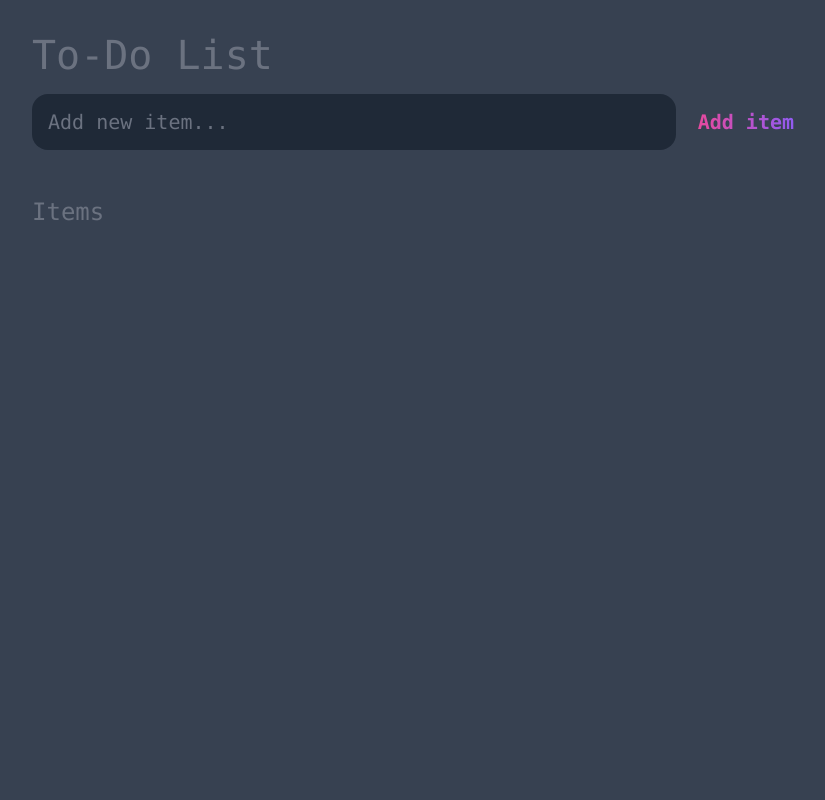
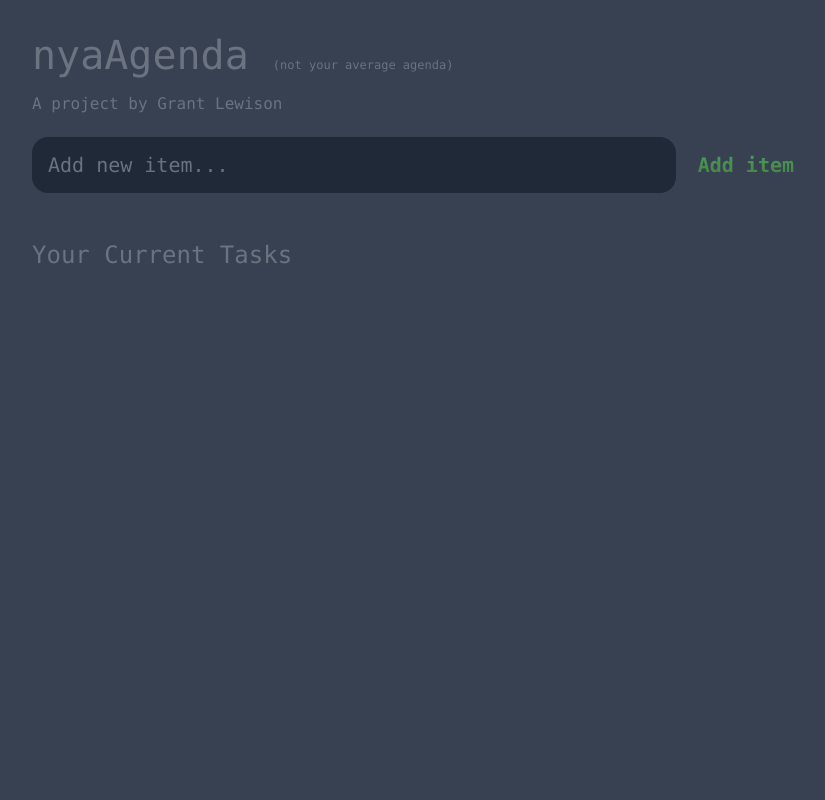
Before and after one commit to glew2/nyaAgenda, a PHP site: page / in a window 1280 px wide. Shown: the whole page, without its empty margins (224-1049 px from the left). Run offline with PHP 8.4, Linux system fonts and the light colour scheme.

Commit message:
Commit 3 Some style changes + failed to implement draggable

```diff
--- a/index.html
+++ b/index.html
@@ -9,7 +9,10 @@
 </head>
 <body>
 	<header>
-		<h1>To-Do List</h1>
+		<h1>nyaAgenda
+			<div class="subhead">(not your average agenda)</div>
+			<h3>A project by Grant Lewison</h3>
+		</h1>
 		<form id="new-item-form">
 			<input
 				type="text"
@@ -24,7 +27,7 @@
 	</header>
 	<main>
 		<section class="item-list">
-			<h2>Items</h2>
+			<h2>Your Current Tasks</h2>
 			<div id="items"></div>
 		</section>
 	</main>
--- a/main.css
+++ b/main.css
@@ -4,6 +4,12 @@
 	--darkest: #111827;
 	--grey: #6B7280;
 	--pink: #EC4899;
+	--red: #EB212E;
+	--orange: #ff8303;
+	--teel: #7fffd4;
+	--dodgerblue: #1e90ff;
+	--olivegreen: #556b2f;
+	--seagreen: #3cb371;
 	--purple: #8B5CF6;
 	--light: #EEE;
 }
@@ -38,6 +44,20 @@ header h1{
 	margin-bottom: 1rem;
 }
 
+header h3{
+	font-size: 1rem;
+	font-weight: 300;
+	color: var(--grey);
+	margin-bottom: 1.5rem;
+}
+
+.subhead {
+	display: inline;
+	font-size: 0.75rem;
+	font-weight: 300;
+	color: var(--grey);
+}
+
 #new-item-form {
 	display: flex;;
 }
@@ -67,7 +87,7 @@ input, button {
 	color: var(--pink);
 	font-size: 1.25rem;
 	font-weight: 700;
-	background-image: linear-gradient(to right, var(--pink), var(--purple));
+	background-image: linear-gradient(180deg, var(--seagreen), var(--olivegreen));
     -webkit-background-clip: text;
     -webkit-text-fill-color: transparent;
 	cursor: pointer;
@@ -107,6 +127,11 @@ main {
 	padding: 1rem;
 	border-radius: 1rem;
 	margin-bottom: 1rem;
+	will-change: transform;
+	cursor: crosshair;
+	transition: all 200ms;
+	margin: 10px auto;
+	position: relative;
 }
 
 #items .item .content {
@@ -148,7 +173,7 @@ main {
 }
 
 .item .actions .edit {
-	background-image: linear-gradient(to right, var(--pink), var(--purple));
+	background-image: linear-gradient(180deg, var(--dodgerblue), var(--teel));
 	-webkit-background-clip: text;
 	-webkit-text-fill-color: transparent;
 }
--- a/main.js
+++ b/main.js
@@ -66,17 +66,21 @@ window.addEventListener("load", () => {
                 editElement.innerText = "Save";
             }
             else {
+                let prevItems = JSON.parse(localStorage.getItem("prevItems"))
+                prevItems.splice(prevItems.indexOf(item), 1, itemInputElement.value);
+
+                localStorage.setItem("prevItems", JSON.stringify(prevItems));
                 itemInputElement.setAttribute("readonly", "readonly");
                 editElement.innerText="Edit";
             }
         });
 
         deleteElement.addEventListener("click", ()=>{
-            let prevItems = JSON.parse(localStorage.getItem("prevItems"))
+            let prevItems = JSON.parse(localStorage.getItem("prevItems"));
 
             // Delete item from localStorage AND current HTML
-            prevItems.splice(prevItems.indexOf(item), 1)
-            localStorage.setItem("prevItems", JSON.stringify(prevItems))
+            prevItems.splice(prevItems.indexOf(item), 1);
+            localStorage.setItem("prevItems", JSON.stringify(prevItems));
             element.removeChild(itemElement);
         });
     }
```
